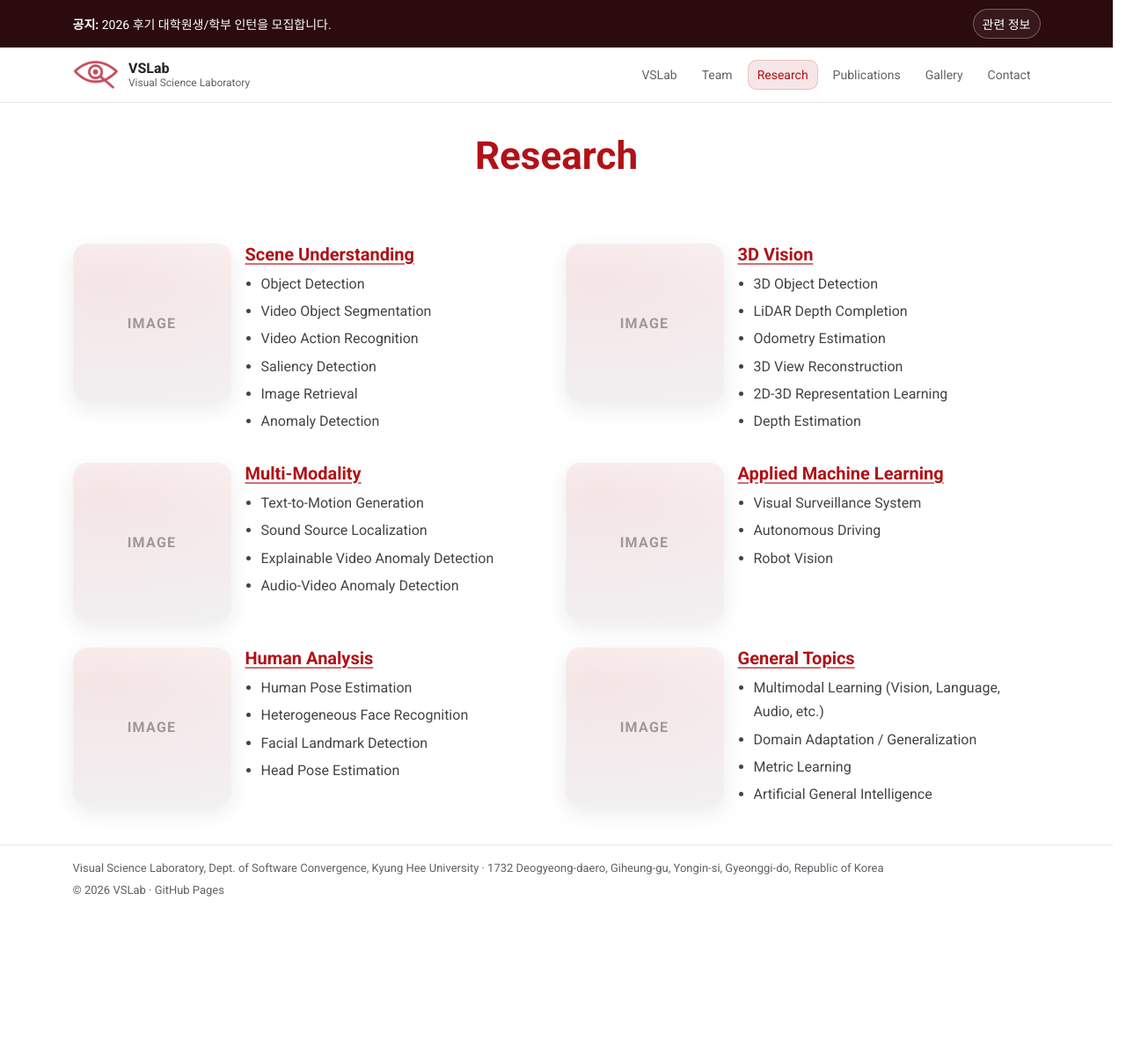
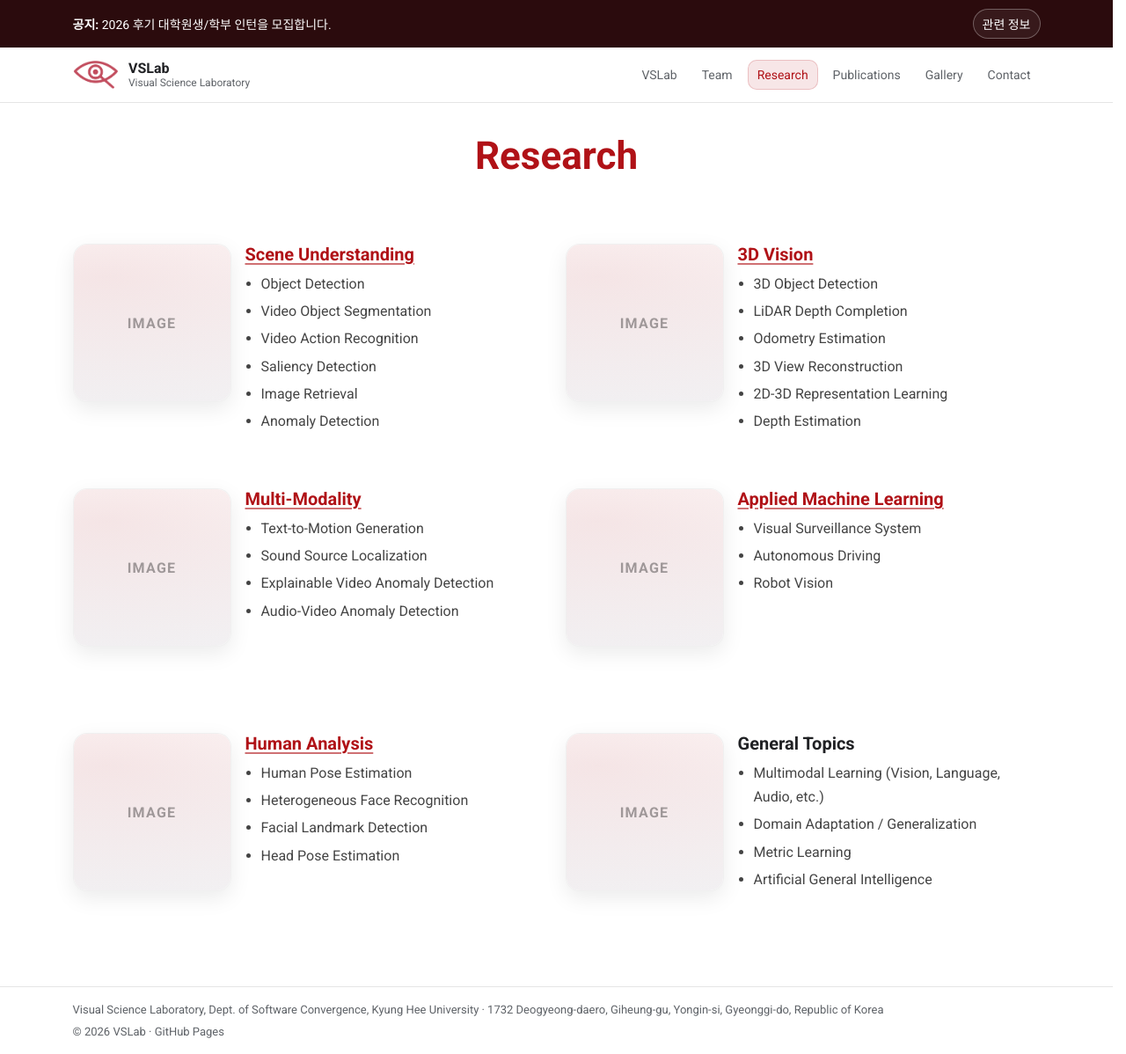
Before and after one commit to VisualScienceLab-KHU/VSLab_Homepage, a Jekyll site: the page built from research.md, in a window 1280 px wide and 1198 px high. Shown: the whole window at 88% size. Built offline with Jekyll 4.4.1, drawn with Linux system fonts in a browser that asks for light colours.

Commit message:
edit: minor fix

```diff
--- a/assets/css/style.css
+++ b/assets/css/style.css
@@ -1177,8 +1177,10 @@ html{ scrollbar-gutter: stable; }
   box-shadow: var(--shadow);
   filter: none;
 }
+/* General Topics title: no underline, black */
 .research-heading__link--static{
-  cursor: default;
+  color: var(--text);
+  text-decoration: none;
 }
 
 /* Responsive */
@@ -1195,3 +1197,8 @@ html{ scrollbar-gutter: stable; }
     aspect-ratio: 16 / 9;
   }
 }
+
+.research-item{
+  height: 260px;         /* 필요하면 220~260에서 조절 */
+  align-items: start;
+}
```
